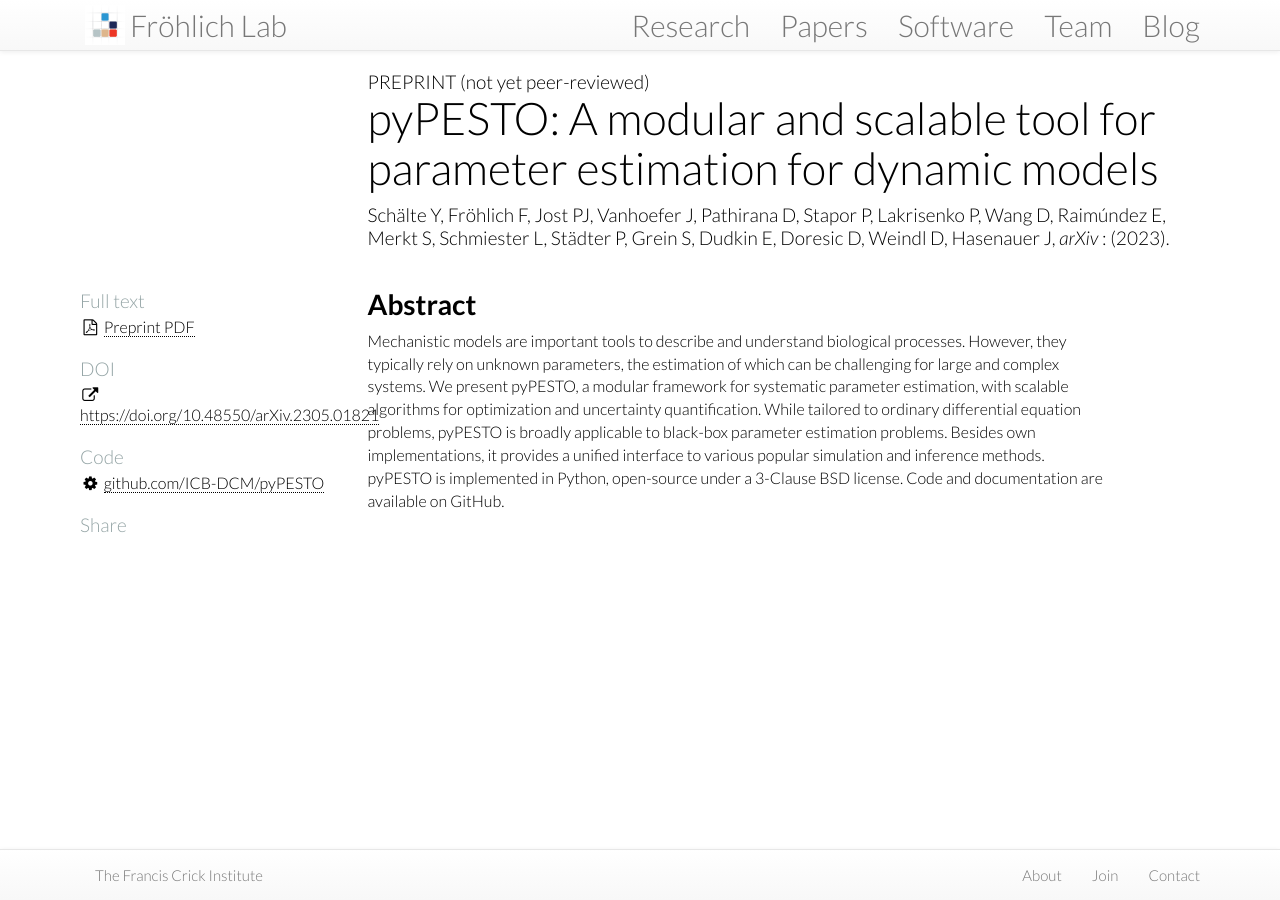
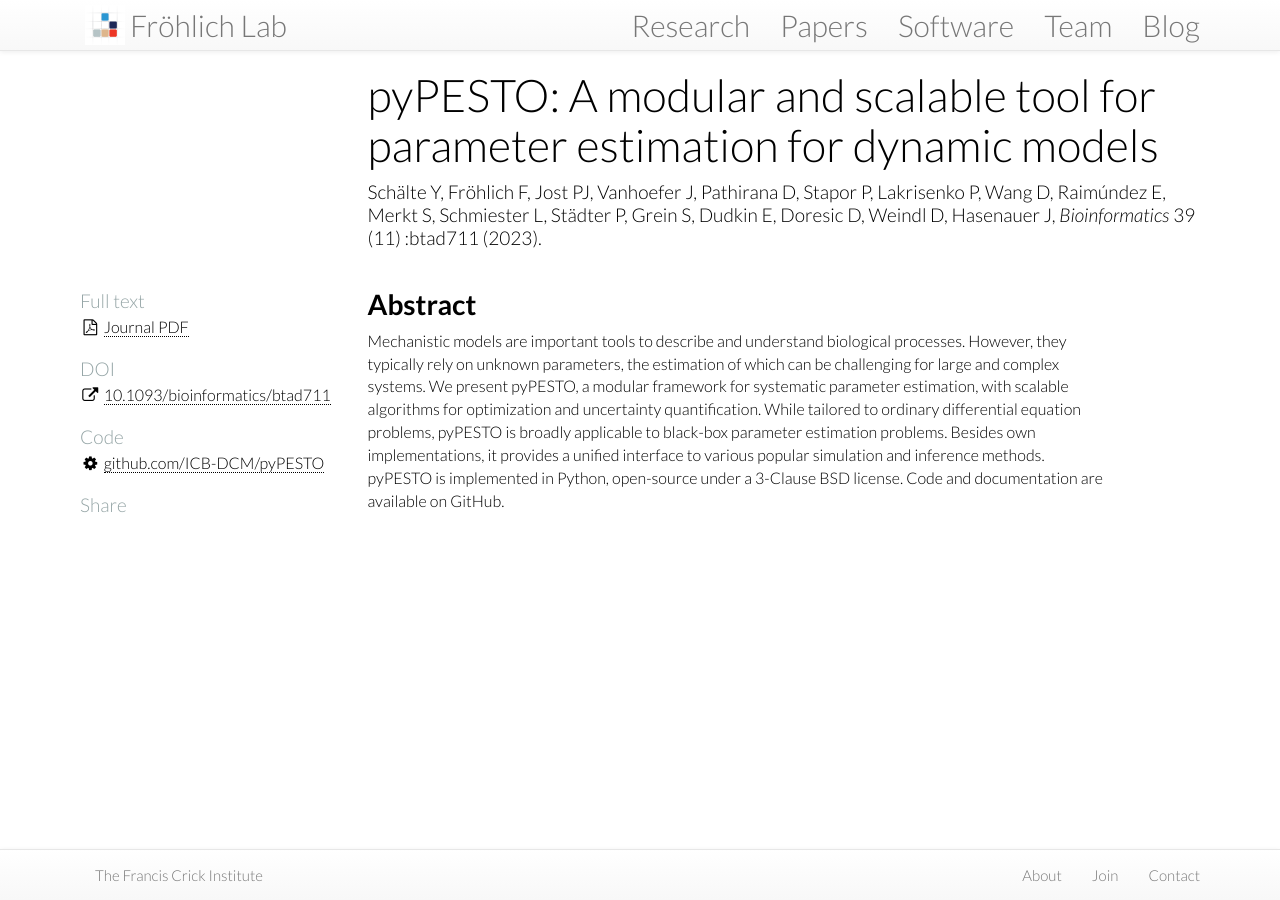
Before and after one commit to frohlich-lab/frohlichlab.github.io, a Jekyll site: the page built from papers/_posts/2023-11-23-schalte-pypesto.md, in a window 1280 px wide. Built offline with Jekyll 4.4.1, drawn with Linux system fonts in a browser that asks for light colours; nearby versions of some CDN libraries.

Commit message:
update papers

```diff
--- a/papers/_posts/2023-05-02-schalte-pypesto.md
+++ b/papers/_posts/2023-11-23-schalte-pypesto.md
@@ -3,15 +3,15 @@ layout: paper
 title: "pyPESTO: A modular and scalable tool for parameter estimation for dynamic models"
 authors: "Schälte Y, Fröhlich F, Jost PJ, Vanhoefer J, Pathirana D, Stapor P, Lakrisenko P, Wang D, Raimúndez E, Merkt S, Schmiester L, Städter P, Grein S, Dudkin E, Doresic D, Weindl D, Hasenauer J"
 year: 2023
-ref: "Schälte et al. 2023. arXiv"
-journal: "arXiv"
-pdflink: https://arxiv.org/pdf/2305.01821.pdf
+ref: "Schälte et al. 2023. Bioinformatics"
+journal: "Bioinformatics"
+pdflink: https://academic.oup.com/bioinformatics/article-pdf/39/11/btad711/53962204/btad711.pdf
 pdf:
-doi: https://doi.org/10.48550/arXiv.2305.01821
-volume:
-issue:
-pages: ""
-preprint: True
+doi: 10.1093/bioinformatics/btad711
+volume: 39
+issue: 11
+pages: "btad711"
+preprint: False
 code: https://github.com/ICB-DCM/pyPESTO
 ---
 
```
Also changed, not shown: papers/_posts/2023-03-13-chen-erk-senescence.md (+1 -1 lines), papers/_posts/bibliography.bib (+11 -9 lines), 1 other file.
